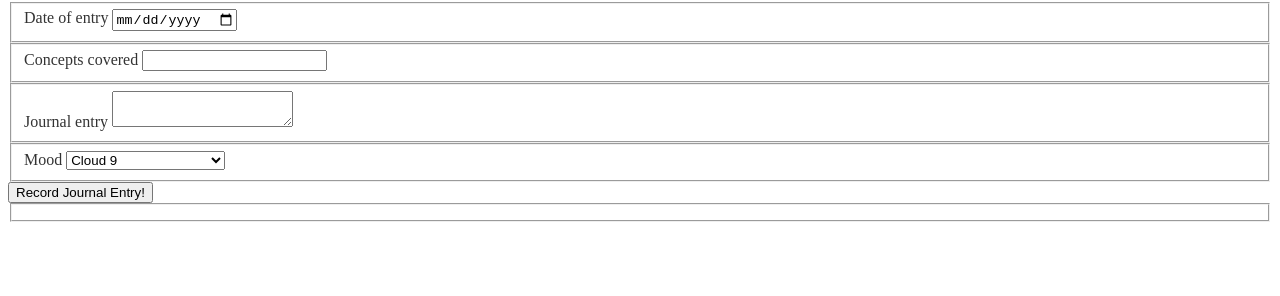
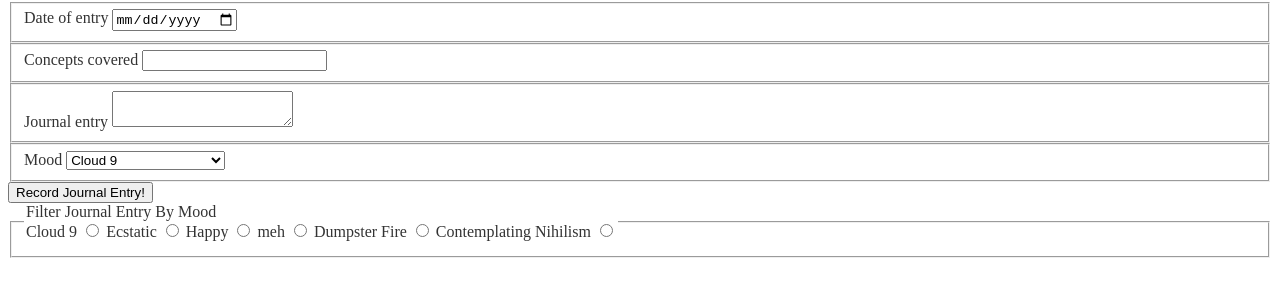
Before and after one commit to Belljeremiah/dailyJournalTemplate, a plain HTML site: page src/index.html in a window 1280 px wide. Shown: the part 78-374 px from the top of the page. Drawn offline with Linux system fonts and the light colour scheme; no server answers.

Commit message:
partially through chapter 8 need to work from the place above challenges

```diff
--- a/src/index.html
+++ b/src/index.html
@@ -38,7 +38,29 @@
             </select>
         </fieldset>
         <button id="recordEntryButton" type="button">Record Journal Entry!</button>
-        <fieldset id='testFieldSetDom'></fieldset>
+        <!-- This is where I am adding a New FieldSet to Filter my journal entries on the dom to see the matching mood entries -->
+        <fieldset>
+            <legend>Filter Journal Entry By Mood
+                <br>
+                <label for="moodRadio" >Cloud 9</label>
+                <input type="radio" name="moodName" value="Cloud 9">
+
+                <label for="ecstaticRadio" >Ecstatic</label>
+                <input type="radio" name="moodName" value="Ecstatic">
+
+                <label for="happyRadio" >Happy</label>
+                <input type="radio" name="moodName" value="Happy">
+
+                <label for="mehRadio" >meh</label>
+                <input type="radio" name="moodName" value="meh">
+
+                <label for="dumpsterFireRadio" >Dumpster Fire</label>
+                <input type="radio" name="moodName" value="Dumpster Fire">
+
+                <label for="contemplatingNihilismRadio" >Contemplating Nihilism</label>
+                <input type="radio" name="moodName" value="Contemplating Nihilism">
+            </legend>
+        </fieldset>
 
 
     </form>
--- a/src/scripts/data.js
+++ b/src/scripts/data.js
@@ -3,14 +3,18 @@ const URLforAPI = "http://localhost:3000/entries";
 
 
 
+// THis is where I declare a const or variable for the API functions I am using to getjournalEntries and to saveJournalEntries
 
 const API = {
 
+  // This is my getJournal Entries fetch call. It returns the fetch of the API local and then parses the response into json for me and calls itself.
   getJournalEntries () {
       return fetch(URLforAPI)
           .then(response => response.json())
   },
 
+  // This is a saveJOurnalEntry fetch and object that I made using code from the examples and steve Brownlee and Kristen Norris' Lessons
+  // IT takes an argument of entry and then returns a fetch and enacts the method POST to post onto the dom IT also makes the JSON response into a string for Entry
   saveJournalEntry (entry) {
     return fetch(URLforAPI, {
       method: "POST",
--- a/src/scripts/journal.js
+++ b/src/scripts/journal.js
@@ -21,7 +21,7 @@ import renderDom from "./entriesDOM.js";
 
 
 API.getJournalEntries()
-.then(response => renderDom.renderJournalEntries(response))
+    .then(response => renderDom.renderJournalEntries(response))
 
 
 // attempting to get a reference to the dom and then tie it to the event listener for click of save entry.
@@ -31,17 +31,30 @@ API.getJournalEntries()
 document.querySelector('#recordEntryButton').addEventListener("click", event => {
     // These are obtaining references and defining them as variables so that I can Collect UserInput
     const inputObject = {
-     date : document.querySelector('#dateEntryInput').value,
-     concept : document.querySelector('#conceptEntryInput').value,
-     journal : document.querySelector('#journalEntryInput').value,
-     mood : document.querySelector('#moodEntryInput').value,
+        date: document.querySelector('#dateEntryInput').value,
+        concept: document.querySelector('#conceptEntryInput').value,
+        journal: document.querySelector('#journalEntryInput').value,
+        mood: document.querySelector('#moodEntryInput').value,
     }
 
-// Trying to create Code that SaveJournalEntry (json-server returns it) then render it on the dom
-// console.log(inputObject)
+    // Trying to create Code that SaveJournalEntry (json-server returns it) then render it on the dom
+    // console.log(inputObject)
 
     API.saveJournalEntry(inputObject)
         .then(API.getJournalEntries)
         .then(entries => renderDom.renderJournalEntries(entries))
 
 });
+
+
+// Me and James and Charles built this paired coding and it is a function with a reference
+const moodRadio = document.getElementsByName("moodName");
+moodRadio.forEach(radioButton => {
+            radioButton.addEventListener("click", event => {
+                const updateMoodRadio = event.target.value
+                API.getJournalEntries() {
+                    .then(entry => entry.filter())
+                }
+
+            })
+        });
```
Also changed, not shown: api/entries.json (+7 -0 lines), src/scripts/entriesDOM.js (+21 -6 lines), src/scripts/support.js (added, +8 -0 lines).
